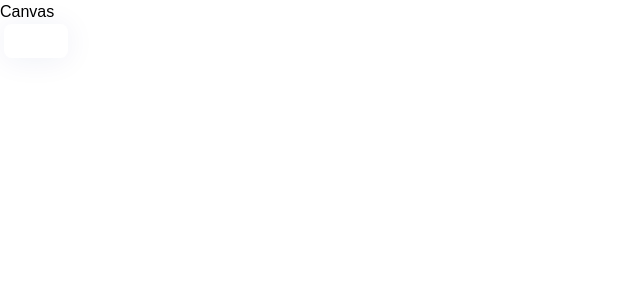
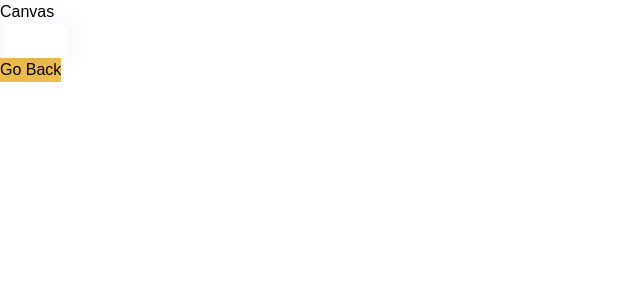
Before and after one commit to to4to/T-Shirt-Design-Saas, a React (Vite) app in the folder client/: page / in a window 1280 px wide. Both pictures are taken after a click on the button "Customize It". Shown: the top 300 px of the page, without its empty margins (0-640 px from the left). Built offline with nearby package versions, Linux system fonts and the light colour scheme; a web font is replaced by a local one.

Commit message:
tabs created in customizer

```diff
--- a/client/src/pages/Customizer.jsx
+++ b/client/src/pages/Customizer.jsx
@@ -26,26 +26,62 @@
             >
 
               <div className='flex items-centre min-h-screen'>
-  <div   className='editortabs-container tabs '>
+                <div className='editortabs-container tabs '>
                   {
-      EditorTabs.map((tab)=>{
+                    EditorTabs.map((tab) => {
                       <Tab
                         key={tab.name}
                         tab={tab}
-        handleclick={()=>{}}
+                        handleclick={() => { }}
                       />
                     })
                   }
 
                 </div>
+              </div>
+            </motion.div>
+
+
+            <motion.div
+              className="absolute z-10 top-5 right-5"
+              {...fadeAnimation}>
+
+
+              <CustomButton
+                type="filled"
+                title="Go Back"
+                handleClick={() =>
+                  state.intro = true
+                }
+                customStyles="w-fit px-4 py-2.5 font-bold text-sm"
+              />
+
+            </motion.div>
+
+
+                    <motion.div
+                    className='filtertabs-container'
+                    {...slideAnimation('up')}
+                    >
+
+{
+                    FilterTabs.map((tab) => {
+                      <Tab
+                        key={tab.name}
+                        tab={tab}
+                        isFilterTab
+                        isActiveTab=""
+                        handleClick={()=>{}}
+
+                        handleclick={() => { }}
+                      />
+                    })
+                  }
+                    </motion.div>
 
 
 
-</div>
 
-
-
-            </motion.div>
           </>
         )
       }
```
Lines whose indentation alone changed are shown as unchanged.
